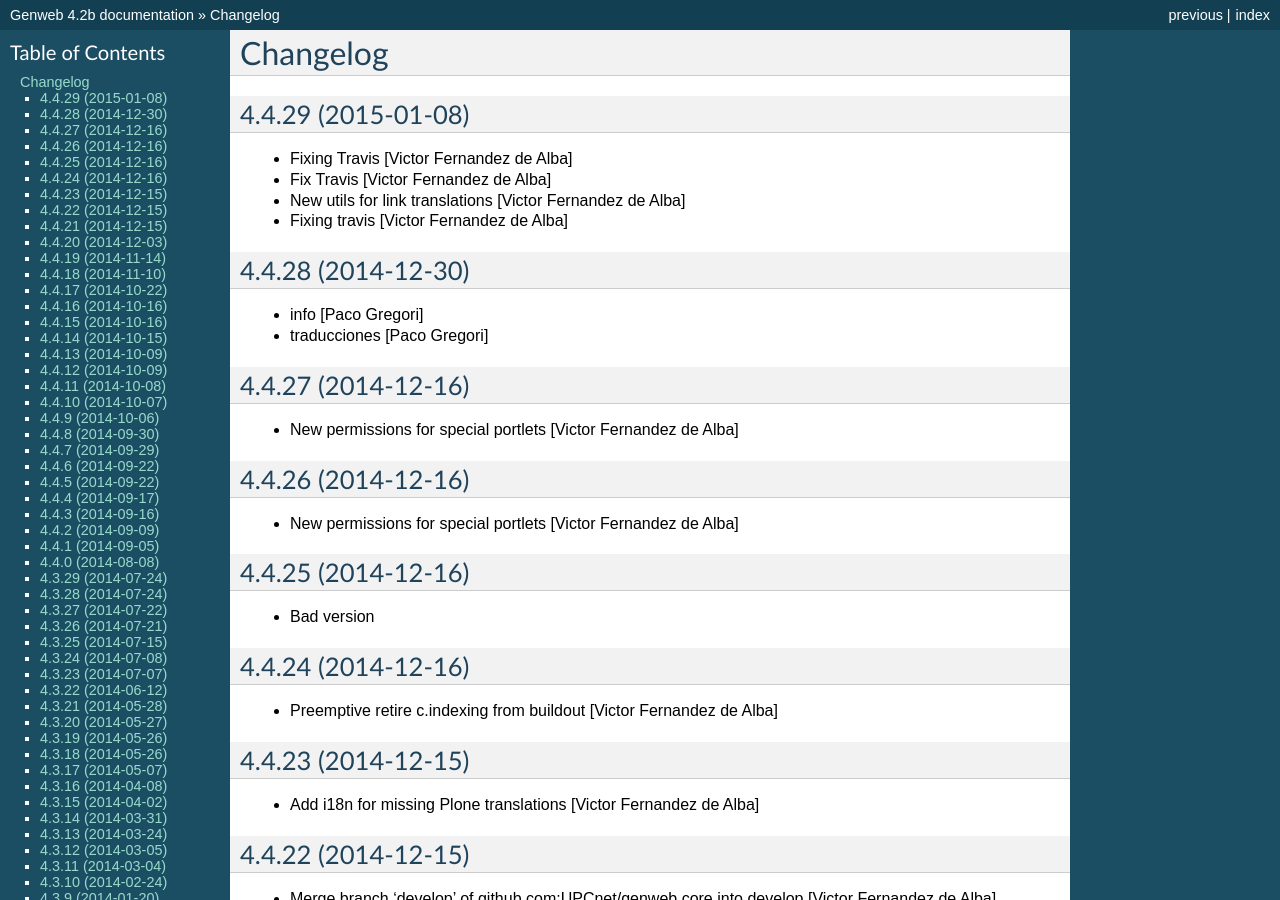
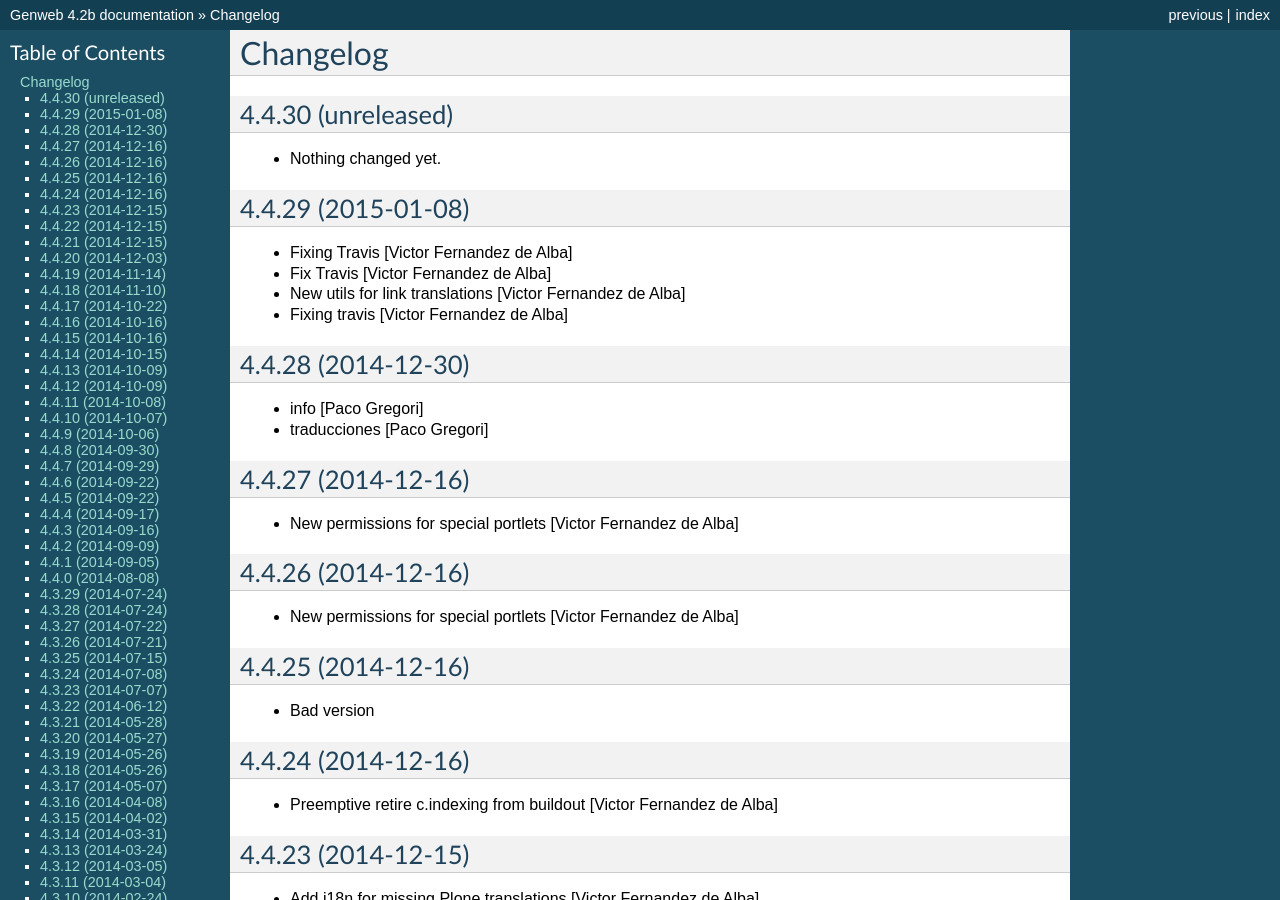
Before and after one commit to UPCnet/genweb.core, a Sphinx documentation site: the page built from docs/HISTORY.rst, in a window 1280 px wide and 900 px high. Built offline with Sphinx 7.4.7, drawn with Linux system fonts in a browser that asks for light colours.

Commit message:
Back to development: 4.4.30

```diff
--- a/docs/HISTORY.rst
+++ b/docs/HISTORY.rst
@@ -1,5 +1,11 @@
 Changelog
 =========
+
+4.4.30 (unreleased)
+-------------------
+
+- Nothing changed yet.
+
 
 4.4.29 (2015-01-08)
 -------------------
--- a/setup.py
+++ b/setup.py
@@ -1,7 +1,7 @@
 from setuptools import setup, find_packages
 import os
 
-version = '4.4.29'
+version = '4.4.30.dev0'
 
 README = open("README.rst").read()
 HISTORY = open(os.path.join("docs", "HISTORY.rst")).read()
```
